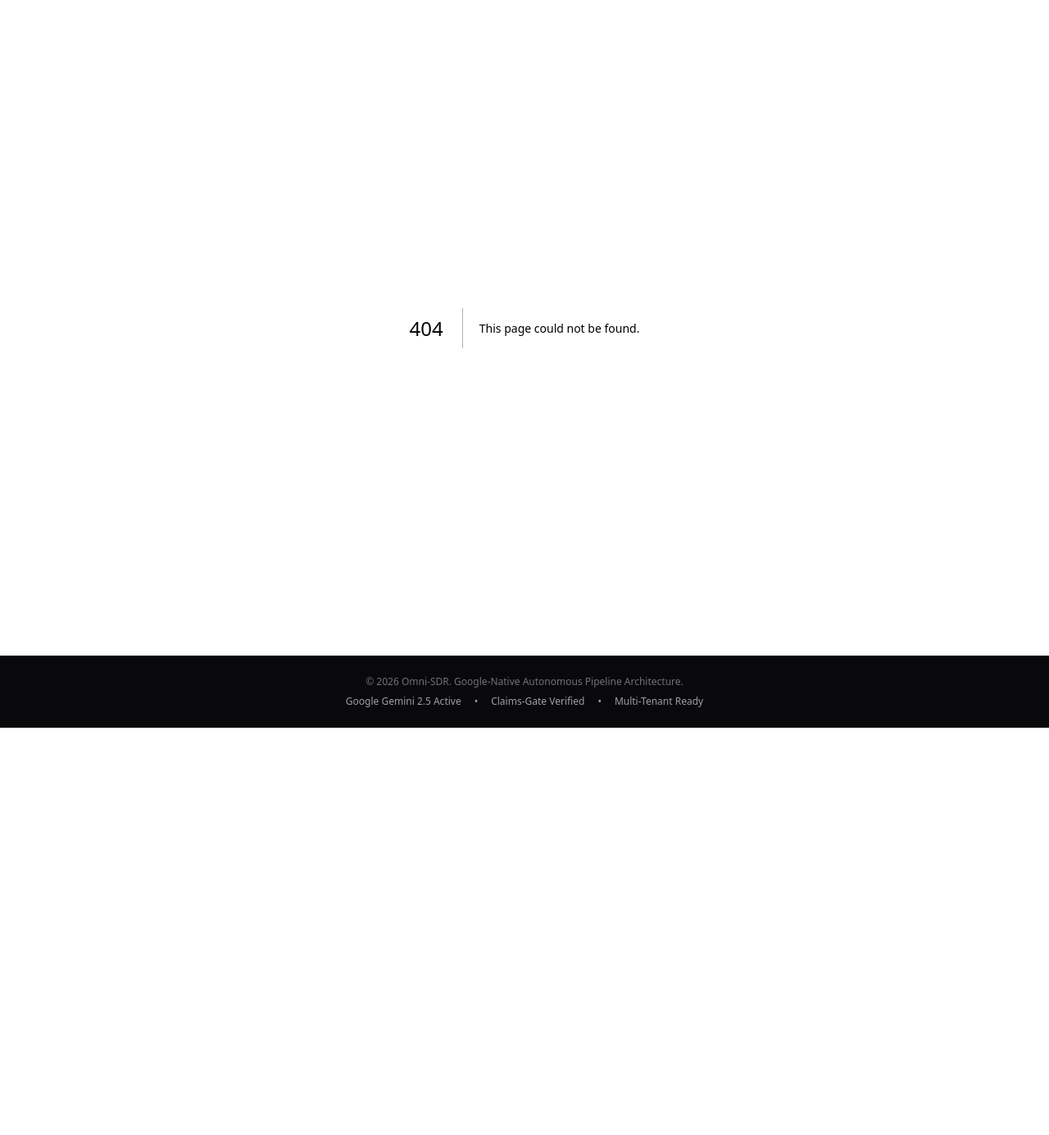
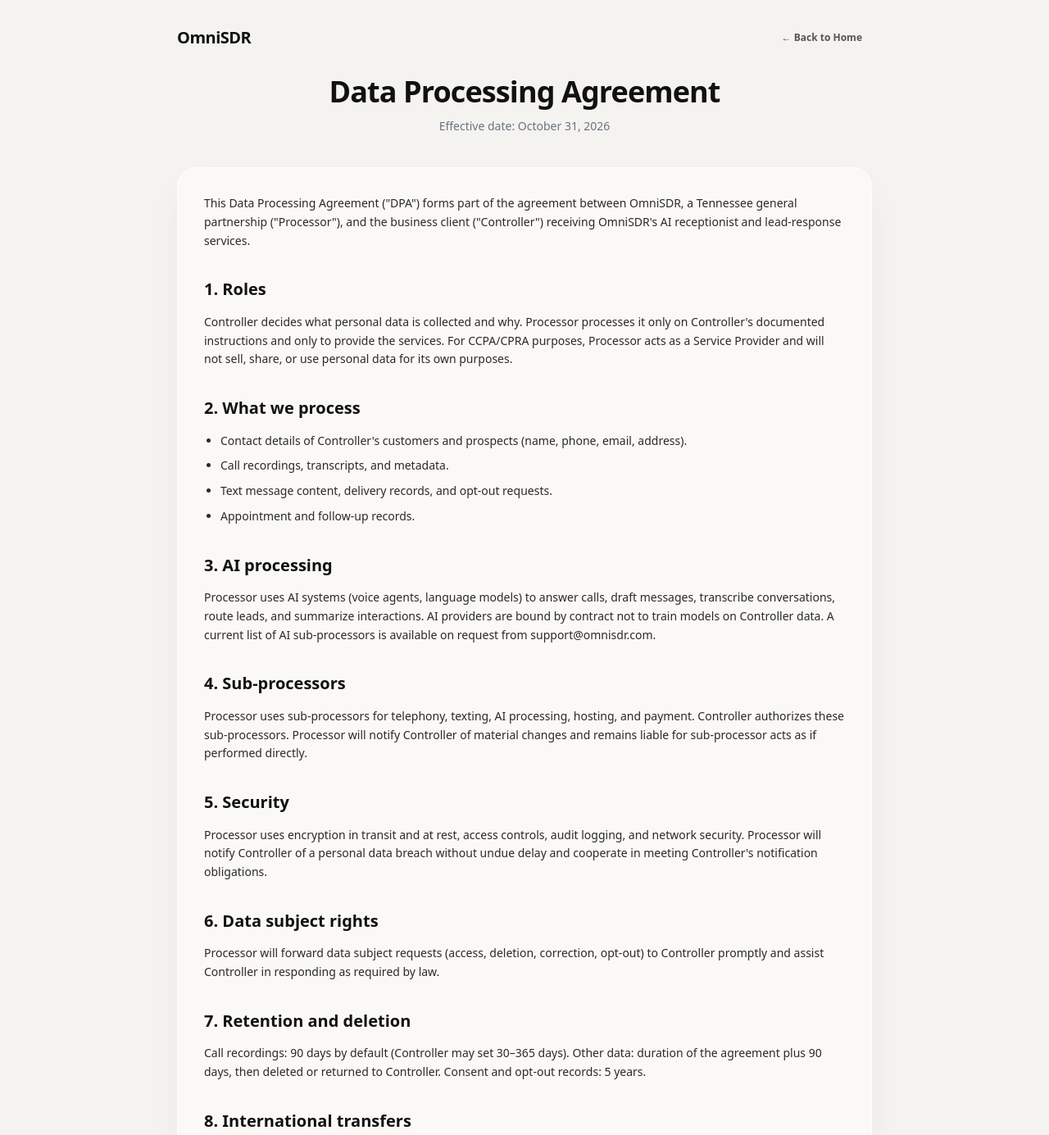
Before and after one commit to DimeDataCloud/omni-sdr, a Next.js app: page /dpa in a window 1280 px wide. Before the commit this address had no page. Shown: the top 1385 px of the page at 82% size. Before the commit the page ends 888 px from the top, so only its background shows below. Built offline with nearby package versions, Linux system fonts and the light colour scheme.

Commit message:
Add AI data processing disclosure, AI voice disclosure (CA AB 2905), and DPA for clients

```diff
--- /dev/null
+++ b/src/app/dpa/page.tsx
@@ -0,0 +1,93 @@
+import React from 'react';
+import Link from 'next/link';
+
+export const metadata = {
+  title: 'Data Processing Agreement | OmniSDR',
+  description: 'How OmniSDR processes personal data on behalf of business clients.',
+};
+
+export default function DPAPage() {
+  return (
+    <div className="min-h-screen w-full relative overflow-x-hidden flex flex-col items-center justify-start font-sans antialiased text-[#111111] bg-[#f5f3ef] selection:bg-[#a3ffb1] selection:text-[#111111]">
+      <nav className="w-full max-w-4xl px-6 py-8 flex justify-between items-center z-10">
+        <Link href="/" className="text-xl font-extrabold tracking-tight text-[#111111]">
+          OmniSDR
+        </Link>
+        <Link href="/" className="text-xs font-semibold text-[#111111]/70 hover:text-[#111111] transition-colors py-1.5 px-3 rounded-full hover:bg-black/5">
+          &larr; Back to Home
+        </Link>
+      </nav>
+
+      <main className="w-full max-w-4xl px-6 pb-20 z-10 relative">
+        <header className="mb-10 text-center md:text-left">
+          <h1 className="text-4xl md:text-5xl font-extrabold tracking-tight text-[#111111] mb-3">
+            Data Processing Agreement
+          </h1>
+          <p className="text-sm font-medium text-gray-500">Effective date: October 31, 2026</p>
+        </header>
+
+        <div
+          className="rounded-3xl p-8 md:p-12 space-y-8 text-sm leading-relaxed text-[#2a2a2a]"
+          style={{
+            background: 'rgba(253, 251, 248, 0.75)',
+            border: '1px solid rgba(255, 255, 255, 0.7)',
+            boxShadow: '0 20px 40px rgba(0, 0, 0, 0.04)'
+          }}
+        >
+          <p>This Data Processing Agreement (&quot;DPA&quot;) forms part of the agreement between OmniSDR, a Tennessee general partnership (&quot;Processor&quot;), and the business client (&quot;Controller&quot;) receiving OmniSDR&apos;s AI receptionist and lead-response services.</p>
+
+          <section className="space-y-3">
+            <h2 className="text-xl font-bold text-[#111111]">1. Roles</h2>
+            <p>Controller decides what personal data is collected and why. Processor processes it only on Controller&apos;s documented instructions and only to provide the services. For CCPA/CPRA purposes, Processor acts as a Service Provider and will not sell, share, or use personal data for its own purposes.</p>
+          </section>
+
+          <section className="space-y-3">
+            <h2 className="text-xl font-bold text-[#111111]">2. What we process</h2>
+            <ul className="list-disc pl-5 space-y-2">
+              <li>Contact details of Controller&apos;s customers and prospects (name, phone, email, address).</li>
+              <li>Call recordings, transcripts, and metadata.</li>
+              <li>Text message content, delivery records, and opt-out requests.</li>
+              <li>Appointment and follow-up records.</li>
+            </ul>
+          </section>
+
+          <section className="space-y-3">
+            <h2 className="text-xl font-bold text-[#111111]">3. AI processing</h2>
+            <p>Processor uses AI systems (voice agents, language models) to answer calls, draft messages, transcribe conversations, route leads, and summarize interactions. AI providers are bound by contract not to train models on Controller data. A current list of AI sub-processors is available on request from support{"@"}omnisdr.com.</p>
+          </section>
+
+          <section className="space-y-3">
+            <h2 className="text-xl font-bold text-[#111111]">4. Sub-processors</h2>
+            <p>Processor uses sub-processors for telephony, texting, AI processing, hosting, and payment. Controller authorizes these sub-processors. Processor will notify Controller of material changes and remains liable for sub-processor acts as if performed directly.</p>
+          </section>
+
+          <section className="space-y-3">
+            <h2 className="text-xl font-bold text-[#111111]">5. Security</h2>
+            <p>Processor uses encryption in transit and at rest, access controls, audit logging, and network security. Processor will notify Controller of a personal data breach without undue delay and cooperate in meeting Controller&apos;s notification obligations.</p>
+          </section>
+
+          <section className="space-y-3">
+            <h2 className="text-xl font-bold text-[#111111]">6. Data subject rights</h2>
+            <p>Processor will forward data subject requests (access, deletion, correction, opt-out) to Controller promptly and assist Controller in responding as required by law.</p>
+          </section>
+
+          <section className="space-y-3">
+            <h2 className="text-xl font-bold text-[#111111]">7. Retention and deletion</h2>
+            <p>Call recordings: 90 days by default (Controller may set 30–365 days). Other data: duration of the agreement plus 90 days, then deleted or returned to Controller. Consent and opt-out records: 5 years.</p>
+          </section>
+
+          <section className="space-y-3">
+            <h2 className="text-xl font-bold text-[#111111]">8. International transfers</h2>
+            <p>Data is processed in the United States. If data is transferred internationally, Processor will use appropriate safeguards (e.g., Standard Contractual Clauses).</p>
+          </section>
+
+          <section className="space-y-3">
+            <h2 className="text-xl font-bold text-[#111111]">9. Contact</h2>
+            <p>OmniSDR, 713 Harpeth Knoll Court, Nashville, TN 37221 · support{"@"}omnisdr.com</p>
+          </section>
+
+        </div>
+      </main>
+    </div>
+  );
+}
--- a/src/app/privacy/page.tsx
+++ b/src/app/privacy/page.tsx
@@ -70,7 +70,19 @@
           </section>
 
           <section className="space-y-3">
-            <h2 className="text-xl font-bold text-[#111111]">4. Marketing to people who contact us</h2>
+            <h2 className="text-xl font-bold text-[#111111]">4. How AI processes your information</h2>
+            <p>We use artificial intelligence to route, review, and act on information:</p>
+            <ul className="list-disc pl-5 space-y-2">
+              <li><strong>Lead routing:</strong> AI systems review incoming leads and inquiries to route them to the right team member, prioritize follow-up, and suggest next actions.</li>
+              <li><strong>Call and message handling:</strong> AI voice assistants answer calls, transcribe conversations, and draft follow-up messages. A human reviews AI-drafted outreach before it is sent unless you have agreed to fully automated follow-up.</li>
+              <li><strong>Data review:</strong> AI tools help our team review contact records, call summaries, and message threads to identify opportunities and ensure nothing is missed.</li>
+              <li><strong>What AI does not do:</strong> AI does not make hiring, credit, housing, or other consequential decisions about individuals. AI outputs are reviewed by humans before any significant action is taken.</li>
+              <li><strong>AI providers:</strong> we use third-party AI services (including language models) to process data. These providers are bound by contract not to train their models on your data. See §8 for the full list.</li>
+            </ul>
+          </section>
+
+          <section className="space-y-3">
+            <h2 className="text-xl font-bold text-[#111111]">5. Marketing to people who contact us</h2>
             <p>When you fill in a form on omnisdr.com (such as the waitlist), you agree to receive recurring marketing communications from OmniSDR by phone, text message (including by autodialer or prerecorded voice), email, and social media. Consent is not a condition of purchase.</p>
             <ul className="list-disc pl-5 space-y-2">
               <li><strong>What we send:</strong> product updates, launch announcements, special offers, and follow-up messages about our services.</li>
@@ -81,7 +93,7 @@
           </section>
 
           <section className="space-y-3">
-            <h2 className="text-xl font-bold text-[#111111]">5. Text messaging</h2>
+            <h2 className="text-xl font-bold text-[#111111]">6. Text messaging</h2>
             <ul className="list-disc pl-5 space-y-2">
               <li>We send texts only for a Client to people who gave that Client the required consent, or who just contacted that Client and asked to hear back.</li>
               <li>Message frequency varies. Message and data rates may apply.</li>
@@ -92,15 +104,16 @@
           </section>
 
           <section className="space-y-3">
-            <h2 className="text-xl font-bold text-[#111111]">6. Calls and recordings</h2>
+            <h2 className="text-xl font-bold text-[#111111]">7. Calls and recordings</h2>
             <ul className="list-disc pl-5 space-y-2">
-              <li>Calls may be answered by an AI assistant, and the caller is told so at the start of the call.</li>
+              <li><strong>AI disclosure:</strong> calls may be answered by an AI voice assistant. The caller is told at the start of the call that they are speaking with an AI system, including the AI-generated nature of the voice where required by law (e.g., California).</li>
               <li>Calls may be recorded and transcribed. The caller is told this at the start of the call, and for Clients in states that require everyone&apos;s consent, before recording begins.</li>
+              <li><strong>Outbound AI calls:</strong> we place AI-voice calls only to people who have given prior express consent. Each call identifies OmniSDR (or the Client on whose behalf we are calling) and provides a way to opt out or reach a human.</li>
             </ul>
           </section>
 
           <section className="space-y-3">
-            <h2 className="text-xl font-bold text-[#111111]">7. Who we share it with</h2>
+            <h2 className="text-xl font-bold text-[#111111]">8. Who we share it with</h2>
             <ul className="list-disc pl-5 space-y-2">
               <li><strong>The Client</strong> whose calls or messages it relates to.</li>
               <li><strong>Service providers</strong> who help us run the services: telephone and texting carriers, voice AI and language-model providers, hosting, email, and payment processing. They are bound by contract to use the data only to provide services to us. The list is in Exhibit B of our Master Services Agreement, available from support{"@"}omnisdr.com.</li>
@@ -111,7 +124,7 @@
           </section>
 
           <section className="space-y-3">
-            <h2 className="text-xl font-bold text-[#111111]">8. How long we keep it</h2>
+            <h2 className="text-xl font-bold text-[#111111]">9. How long we keep it</h2>
             <ul className="list-disc pl-5 space-y-2">
               <li>Call recordings: 90 days by default. A Client can set from 30 to 365 days.</li>
               <li>Consent and opt-out records: 5 years, to prove consent and honor opt-outs.</li>
@@ -121,12 +134,12 @@
           </section>
 
           <section className="space-y-3">
-            <h2 className="text-xl font-bold text-[#111111]">9. Security</h2>
+            <h2 className="text-xl font-bold text-[#111111]">10. Security</h2>
             <p>We use encryption in transit, access controls, and logging. If a breach affects your information, we will notify the Client concerned, and you where the law requires.</p>
           </section>
 
           <section className="space-y-3">
-            <h2 className="text-xl font-bold text-[#111111]">10. Your choices and rights</h2>
+            <h2 className="text-xl font-bold text-[#111111]">11. Your choices and rights</h2>
             <ul className="list-disc pl-5 space-y-2">
               <li>You can ask us to access, correct or delete information about you, or to stop contacting you. Email support{"@"}omnisdr.com.</li>
               <li>If your information was collected for a Client, we will forward your request to that Client and help them respond.</li>
@@ -135,17 +148,17 @@
           </section>
 
           <section className="space-y-3">
-            <h2 className="text-xl font-bold text-[#111111]">11. Children</h2>
+            <h2 className="text-xl font-bold text-[#111111]">12. Children</h2>
             <p>Our services are for businesses and adults. We do not knowingly collect information from children under 13.</p>
           </section>
 
           <section className="space-y-3">
-            <h2 className="text-xl font-bold text-[#111111]">12. Changes</h2>
+            <h2 className="text-xl font-bold text-[#111111]">13. Changes</h2>
             <p>We will post changes here and update the effective date. If a change is material, we will tell Clients in advance.</p>
           </section>
 
           <section className="space-y-3">
-            <h2 className="text-xl font-bold text-[#111111]">13. Contact</h2>
+            <h2 className="text-xl font-bold text-[#111111]">14. Contact</h2>
             <p>OmniSDR, 713 Harpeth Knoll Court, Nashville, TN 37221 · support{"@"}omnisdr.com</p>
           </section>
 
```
